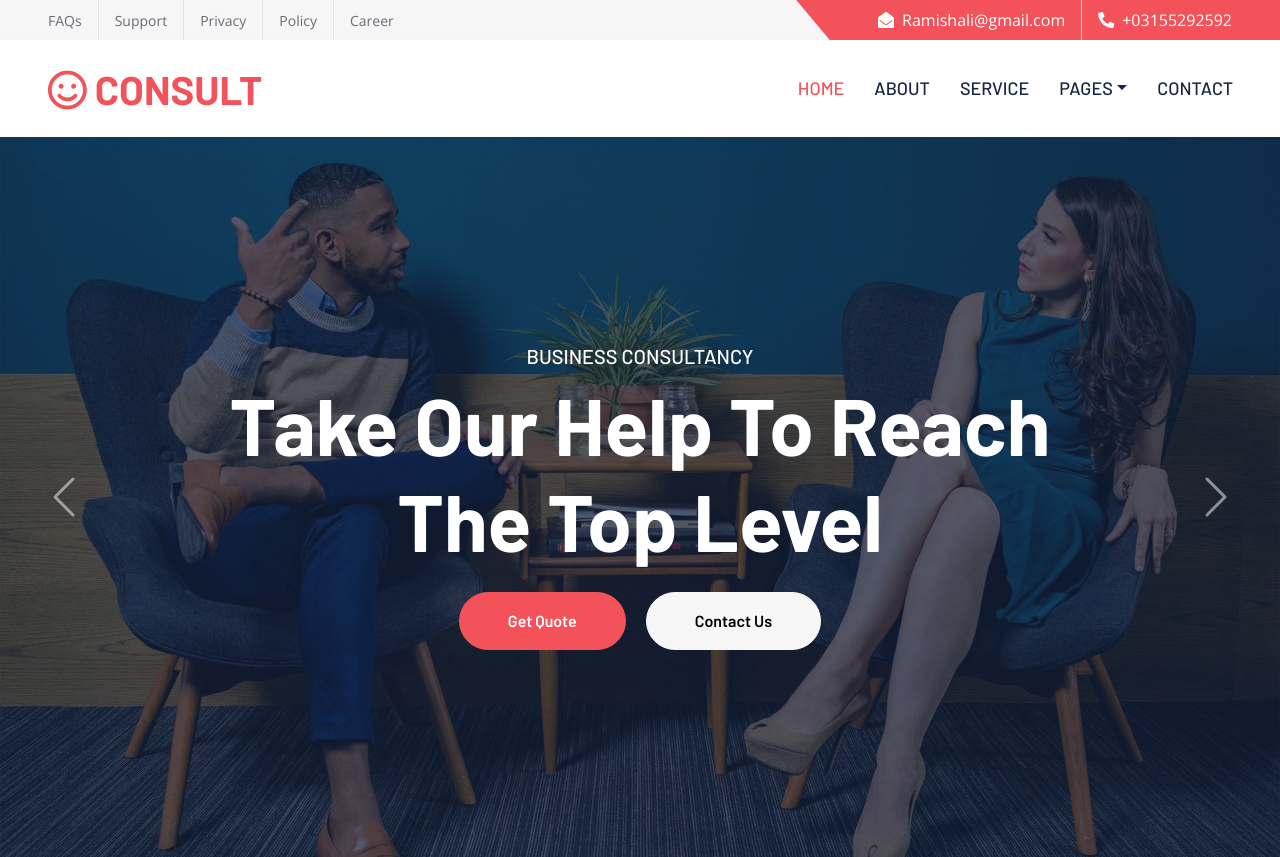
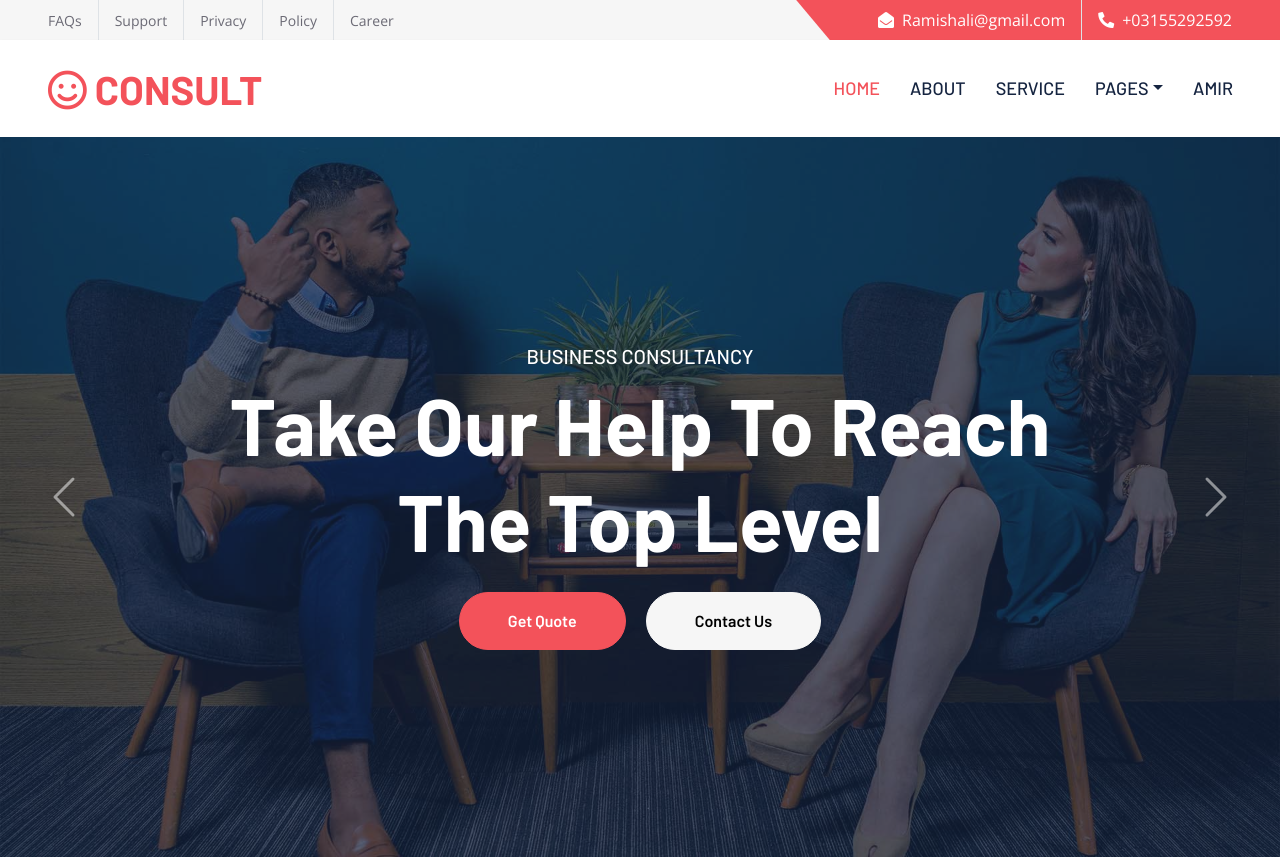
Before and after one commit to mamirumarumar/Consultancey-html, a plain HTML site: page index.html in a window 1280 px wide. Shown: the top 857 px of the page. Drawn offline with nearby package versions, Linux system fonts and the light colour scheme.

Commit message:
Update index.html

```diff
--- a/index.html
+++ b/index.html
@@ -82,7 +82,7 @@
                         <a href="testimonial.html" class="dropdown-item">Testimonial</a>
                     </div>
                 </div>
-                <a href="contact.html" class="nav-item nav-link">Contact</a>
+                <a href="contact.html" class="nav-item nav-link">Amir</a>
             </div>
         </div>
     </nav>
```
